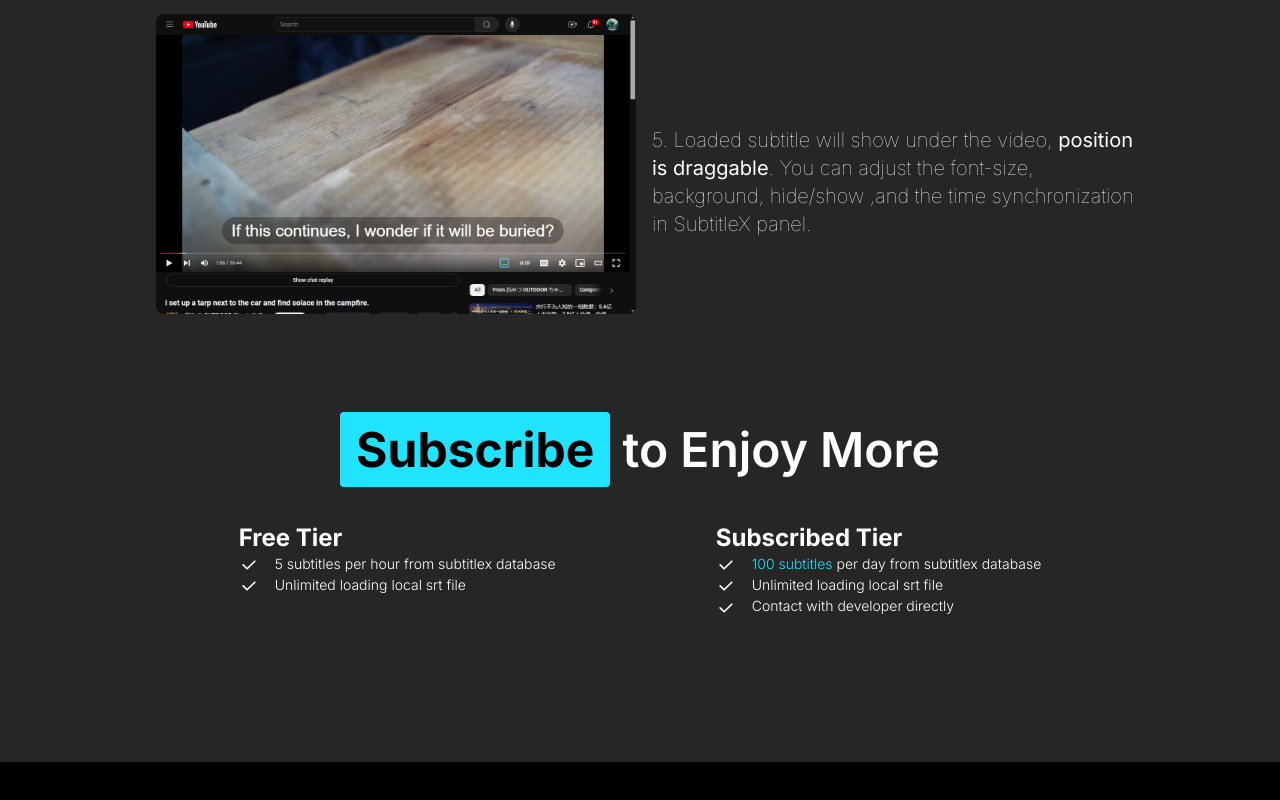
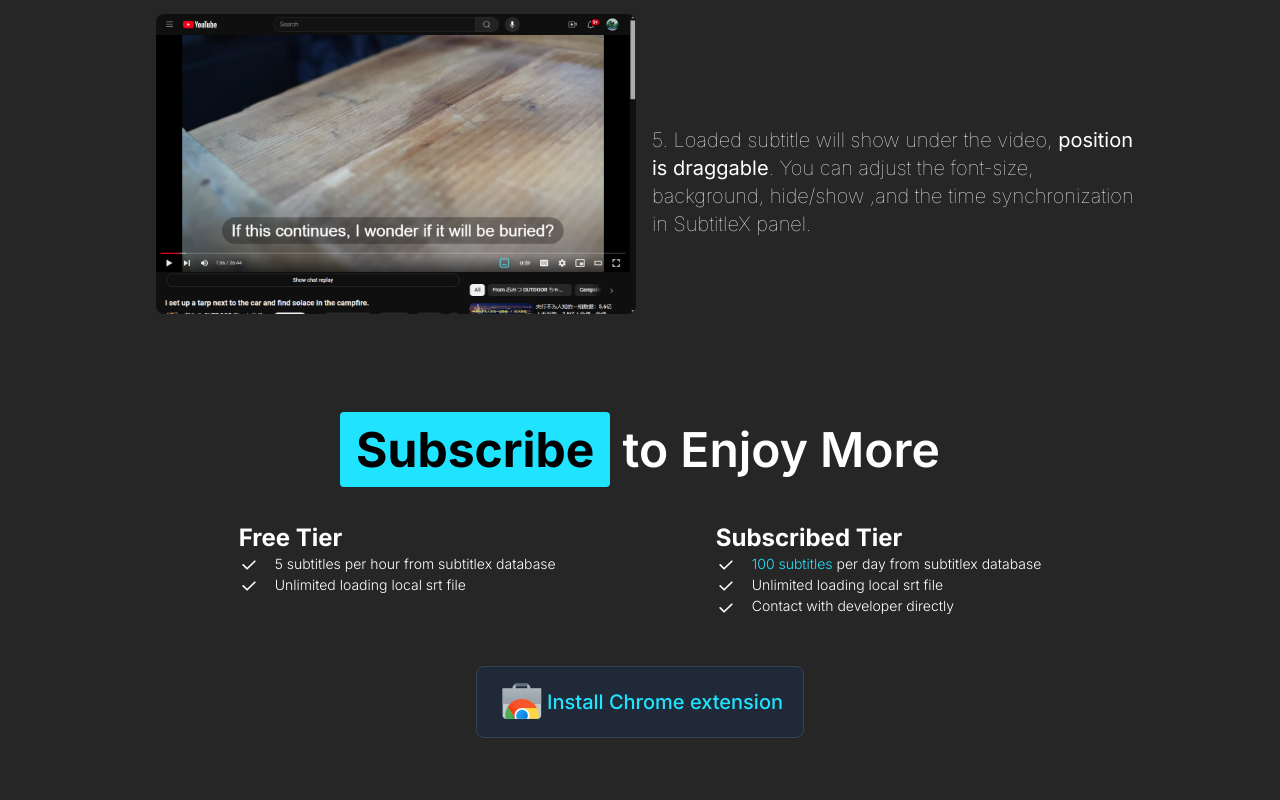
Before and after one commit to zw3413/subtitlex_vercel, a Next.js app: page /Extension in a window 1280 px wide. Shown: the part 2054-2854 px from the top of the page. Before the commit the page ends 2816 px from the top, so only its background shows below. Built offline with nearby package versions, Linux system fonts and the light colour scheme; no server answers.

Commit message:
extension page update

```diff
--- a/app/Extension/page.jsx
+++ b/app/Extension/page.jsx
@@ -554,6 +554,163 @@ export default function Home() {
             </h2>
           </div>
         </div>
+
+        <div className="flex content-center mt-8">
+        <button
+          onClick={handleInstallClick}
+          type="button"
+          className="  border focus:ring-4 focus:outline-none  font-medium rounded-lg text-xl px-5 py-2.5 text-center inline-flex items-center focus:ring-gray-600 bg-gray-800 border-gray-700 text-color-jable hover:bg-gray-700 mb-8 mx-auto"
+        >
+          <svg
+            xmlns="http://www.w3.org/2000/svg"
+            x="0px"
+            y="0px"
+            width="50"
+            height="50"
+            viewBox="0 0 48 48"
+          >
+            <path
+              fill="#c0c9cc"
+              d="M42.39,11.07V37c0,1.66-1.34,3-3,3H8.38c-1.66,0-3-1.34-3-3V11.07H42.39z"
+            ></path>
+            <linearGradient
+              id="s1KY5cWnBSx6qWb48gxgFa_GsBZ74FbIf7a_gr1"
+              x1="23.885"
+              x2="23.885"
+              y1="2.953"
+              y2="29.195"
+              gradientUnits="userSpaceOnUse"
+            >
+              <stop offset="0" stopColor="#bac1c6"></stop>
+              <stop offset=".703" stopColor="#9ca5ad"></stop>
+            </linearGradient>
+            <polygon
+              fill="url(#s1KY5cWnBSx6qWb48gxgFa_GsBZ74FbIf7a_gr1)"
+              points="42.39,11.07 42.39,26 5.38,26 5.38,11.07 15,11.07 15,9 18,6 18,11.07 29,11.07 29,6 32,9 32,11.07"
+            ></polygon>
+            <linearGradient
+              id="s1KY5cWnBSx6qWb48gxgFb_GsBZ74FbIf7a_gr2"
+              x1="23.5"
+              x2="23.5"
+              y1="2.477"
+              y2="11.251"
+              gradientUnits="userSpaceOnUse"
+            >
+              <stop offset=".117" stopColor="#889097"></stop>
+              <stop offset=".465" stopColor="#64717c"></stop>
+            </linearGradient>
+            <rect
+              width="11"
+              height="3"
+              x="18"
+              y="6"
+              fill="url(#s1KY5cWnBSx6qWb48gxgFb_GsBZ74FbIf7a_gr2)"
+            ></rect>
+            <path
+              fill="#fff"
+              d="M16.03,37.66L17.42,40h-0.84C16.29,39.27,16.09,38.48,16.03,37.66z"
+            ></path>
+            <path
+              fill="#fff"
+              d="M17.46,40c-0.08-0.14-0.14-0.29-0.19-0.44c0-0.02-0.01-0.05-0.03-0.08c-0.07-0.2-0.14-0.41-0.19-0.62	c-0.04-0.13-0.07-0.25-0.09-0.38c-0.01-0.01-0.01-0.03-0.01-0.04c-0.05-0.23-0.09-0.46-0.11-0.7C16.81,37.5,16.8,37.25,16.8,37	c0-3.98,3.22-7.2,7.2-7.2V29c1.25,0,2.44,0.29,3.49,0.8C30.16,31.09,32,33.83,32,37c0,1.06-0.21,2.07-0.58,3H17.47"
+            ></path>
+            <linearGradient
+              id="s1KY5cWnBSx6qWb48gxgFc_GsBZ74FbIf7a_gr3"
+              x1="7.819"
+              x2="18.057"
+              y1="33.359"
+              y2="38.803"
+              gradientUnits="userSpaceOnUse"
+            >
+              <stop offset="0" stopColor="#4caf50"></stop>
+              <stop offset=".489" stopColor="#4aaf50"></stop>
+              <stop offset=".665" stopColor="#43ad50"></stop>
+              <stop offset=".79" stopColor="#38aa50"></stop>
+              <stop offset=".892" stopColor="#27a550"></stop>
+              <stop offset=".978" stopColor="#11a050"></stop>
+              <stop offset="1" stopColor="#0a9e50"></stop>
+            </linearGradient>
+            <path
+              fill="url(#s1KY5cWnBSx6qWb48gxgFc_GsBZ74FbIf7a_gr3)"
+              d="M17.42,40H8.29C8.1,39.03,8,38.03,8,37	c0-3.16,0.92-6.11,2.51-8.59h0.02l5.5,9.25L17.42,40z"
+            ></path>
+            <linearGradient
+              id="s1KY5cWnBSx6qWb48gxgFd_GsBZ74FbIf7a_gr4"
+              x1="32"
+              x2="32"
+              y1="40"
+              y2="26.321"
+              gradientUnits="userSpaceOnUse"
+            >
+              <stop offset="0" stopColor="#ffd747"></stop>
+              <stop offset=".482" stopColor="#ffd645"></stop>
+              <stop offset=".655" stopColor="#fed43e"></stop>
+              <stop offset=".779" stopColor="#fccf33"></stop>
+              <stop offset=".879" stopColor="#fac922"></stop>
+              <stop offset=".964" stopColor="#f7c10c"></stop>
+              <stop offset="1" stopColor="#f5bc00"></stop>
+            </linearGradient>
+            <path
+              fill="url(#s1KY5cWnBSx6qWb48gxgFd_GsBZ74FbIf7a_gr4)"
+              d="M40,37c0,1.02-0.1,2.03-0.28,3h-9.19	c0.43-0.91,0.67-1.93,0.67-3c0-3.98-3.22-7.2-7.2-7.2V21c4.29,0,8.18,1.69,11.05,4.45c0.27,0.25,0.52,0.51,0.76,0.77	c0.49,0.54,0.94,1.11,1.35,1.7c0.21,0.3,0.4,0.61,0.59,0.92s0.37,0.63,0.53,0.96C39.37,31.97,40,34.41,40,37z"
+            ></path>
+            <linearGradient
+              id="s1KY5cWnBSx6qWb48gxgFe_GsBZ74FbIf7a_gr5"
+              x1="20.091"
+              x2="27.909"
+              y1="32.992"
+              y2="40.811"
+              gradientUnits="userSpaceOnUse"
+            >
+              <stop offset="0" stopColor="#2aa4f4"></stop>
+              <stop offset="1" stopColor="#007ad9"></stop>
+            </linearGradient>
+            <path
+              fill="url(#s1KY5cWnBSx6qWb48gxgFe_GsBZ74FbIf7a_gr5)"
+              d="M29.6,37c0,1.1-0.32,2.13-0.88,3h-9.44	c-0.56-0.87-0.88-1.9-0.88-3c0-3.09,2.51-5.6,5.6-5.6S29.6,33.91,29.6,37z"
+            ></path>
+            <linearGradient
+              id="s1KY5cWnBSx6qWb48gxgFf_GsBZ74FbIf7a_gr6"
+              x1="17.397"
+              x2="17.336"
+              y1="39.763"
+              y2="39.801"
+              gradientUnits="userSpaceOnUse"
+            >
+              <stop offset="0" stopColor="#f7572f"></stop>
+              <stop offset=".523" stopColor="#f7552d"></stop>
+              <stop offset=".712" stopColor="#f75026"></stop>
+              <stop offset=".846" stopColor="#f7461b"></stop>
+              <stop offset=".954" stopColor="#f7390a"></stop>
+              <stop offset="1" stopColor="#f73100"></stop>
+            </linearGradient>
+            <path
+              fill="url(#s1KY5cWnBSx6qWb48gxgFf_GsBZ74FbIf7a_gr6)"
+              d="M17.46,40c-0.08-0.14-0.14-0.29-0.19-0.44	c0.06,0.15,0.13,0.3,0.2,0.44"
+            ></path>
+            <linearGradient
+              id="s1KY5cWnBSx6qWb48gxgFg_GsBZ74FbIf7a_gr7"
+              x1="33.704"
+              x2="14.065"
+              y1="22.36"
+              y2="34.631"
+              gradientUnits="userSpaceOnUse"
+            >
+              <stop offset="0" stopColor="#f7572f"></stop>
+              <stop offset=".523" stopColor="#f7552d"></stop>
+              <stop offset=".712" stopColor="#f75026"></stop>
+              <stop offset=".846" stopColor="#f7461b"></stop>
+              <stop offset=".954" stopColor="#f7390a"></stop>
+              <stop offset="1" stopColor="#f73100"></stop>
+            </linearGradient>
+            <path
+              fill="url(#s1KY5cWnBSx6qWb48gxgFg_GsBZ74FbIf7a_gr7)"
+              d="M38.27,29.8H24c-3.98,0-7.2,3.22-7.2,7.2	c0,0.25,0.01,0.5,0.04,0.74c0.02,0.24,0.06,0.47,0.11,0.7c0,0.01,0,0.03,0.01,0.04c0.02,0.13,0.05,0.25,0.09,0.38	c0.05,0.21,0.11,0.42,0.19,0.62c0.02,0.03,0.03,0.06,0.03,0.08c0.05,0.15,0.11,0.3,0.19,0.44h-0.04l-1.39-2.34l-5.5-9.25h-0.02	c0.16-0.25,0.33-0.5,0.5-0.75c0.21-0.29,0.43-0.57,0.66-0.85c0.2-0.24,0.4-0.47,0.61-0.7c0.17-0.18,0.33-0.35,0.5-0.51	c0.12-0.12,0.25-0.24,0.37-0.35c0.44-0.41,0.9-0.79,1.38-1.14c0.23-0.18,0.47-0.34,0.71-0.5c0.89-0.59,1.85-1.08,2.85-1.48	c0.23-0.09,0.46-0.18,0.7-0.26c0.08-0.03,0.17-0.06,0.26-0.09c0.28-0.09,0.56-0.17,0.85-0.25c0.32-0.09,0.65-0.16,0.99-0.23	c0.34-0.06,0.67-0.12,1.02-0.16c0.27-0.04,0.54-0.07,0.81-0.09c0.13-0.01,0.26-0.02,0.39-0.02C23.41,21.01,23.7,21,24,21	c4.29,0,8.18,1.69,11.05,4.45c0.27,0.25,0.52,0.51,0.76,0.77c0.49,0.54,0.94,1.11,1.35,1.7c0.21,0.3,0.4,0.61,0.59,0.92	C37.93,29.15,38.11,29.47,38.27,29.8z"
+            ></path>
+          </svg>
+          Install Chrome extension
+        </button>
+        </div>
       </div>
     </>
   );
```
